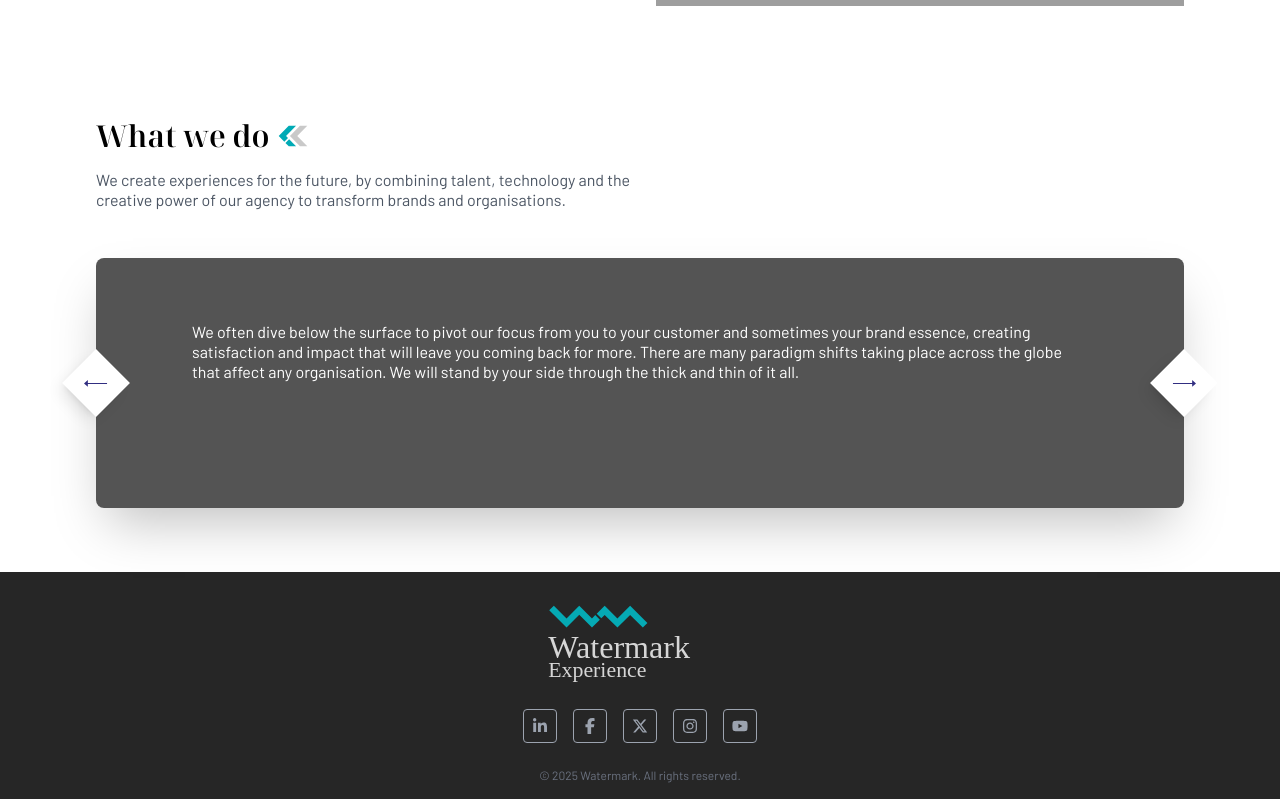
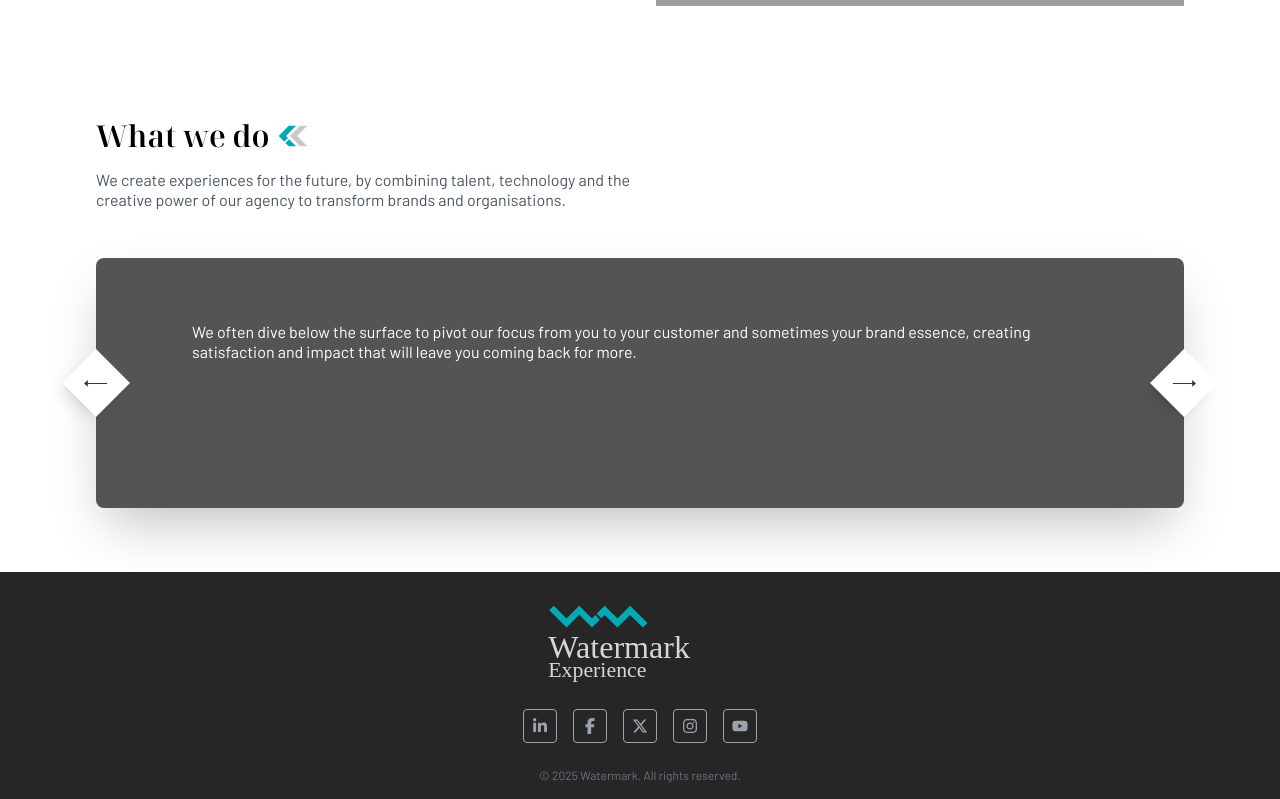
Before and after one commit to watermarkmarketing/wmm, a Next.js app: page /about in a window 1280 px wide. Shown: the part 918-1717 px from the top of the page. Built offline with nearby package versions, Linux system fonts and the light colour scheme; grey boxes are pictures that could not be loaded.

Commit message:
update in testimonials again
Changes in all paragraphs

```diff
--- a/src/components/TestimonialCarousel.tsx
+++ b/src/components/TestimonialCarousel.tsx
@@ -5,10 +5,10 @@ import React, { useState } from "react";
 const TestimonialCarousel = () => {
   const [currentIndex, setCurrentIndex] = useState(0);
   const testimonials = [
-    "We often dive below the surface to pivot our focus from you to your customer and sometimes your brand essence, creating satisfaction and impact that will leave you coming back for more. There are many paradigm shifts taking place across the globe that affect any organisation. We will stand by your side through the thick and thin of it all.",
+    "We often dive below the surface to pivot our focus from you to your customer and sometimes your brand essence, creating satisfaction and impact that will leave you coming back for more.",
     "There are many paradigm shifts taking place across the globe that affect any organisation. We will stand by your side through the thick and thin of it all.",
-    "Emotion is at the heart of every strategy, idea, design, and execution that we turn out. It’s not just the future of Industry 4.0. It’s at the heart of humanity. There are many paradigm shifts taking place across the globe that affect any organisation. We will stand by your side through the thick and thin of it all.",
-    "We make it a point to have fun and a few good laughs along the way, while striving to achieve perfection in everything we do. There are many paradigm shifts taking place across the globe that affect any organisation. We will stand by your side through the thick and thin of it all.",
+    "Emotion is at the heart of every strategy, idea, design, and execution that we turn out. It’s not just the future of Industry 4.0. It’s at the heart of humanity.",
+    "We make it a point to have fun and a few good laughs along the way, while striving to achieve perfection in everything we do.",
   ];
 
   const handlePrev = () => {
```
